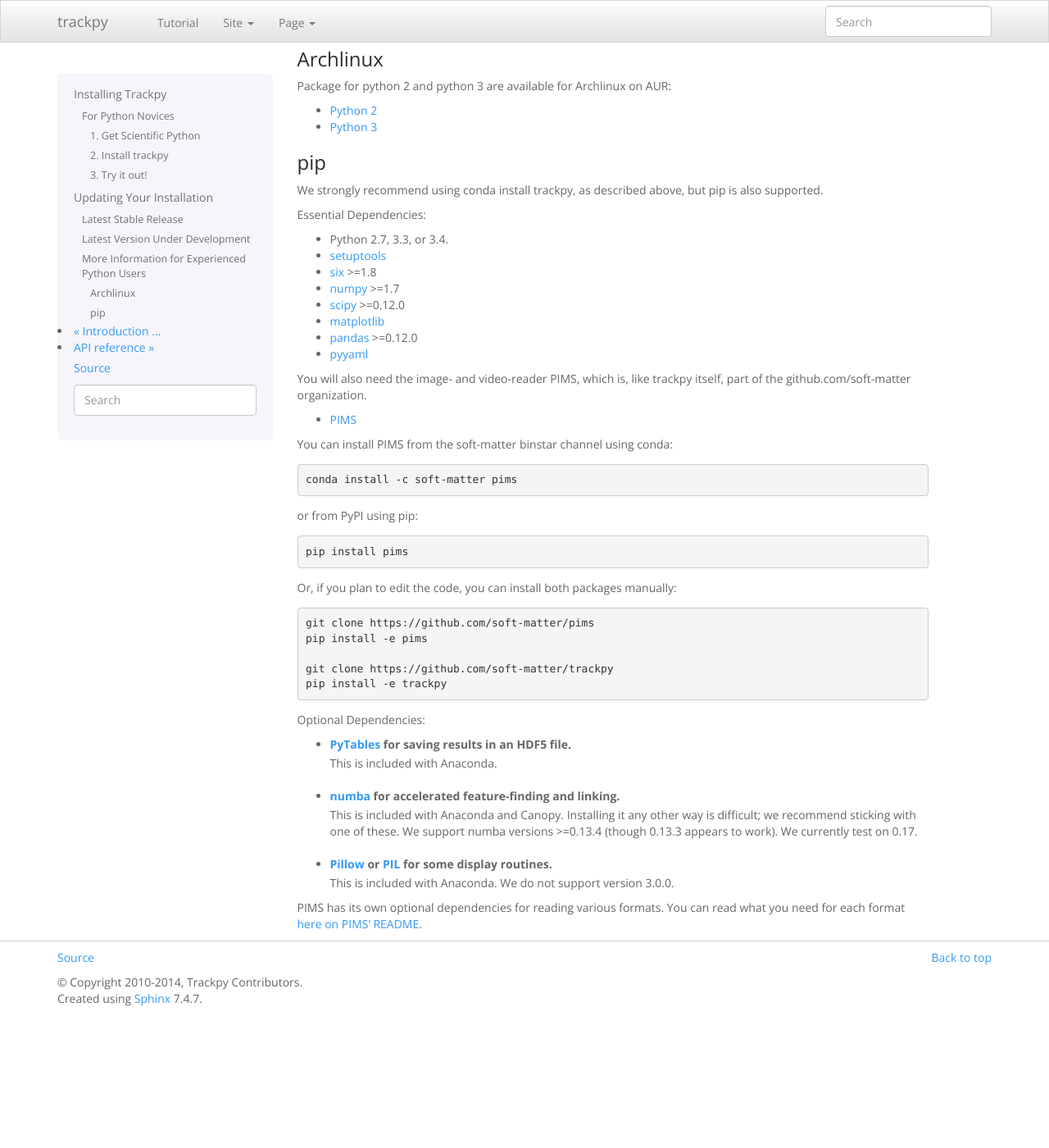
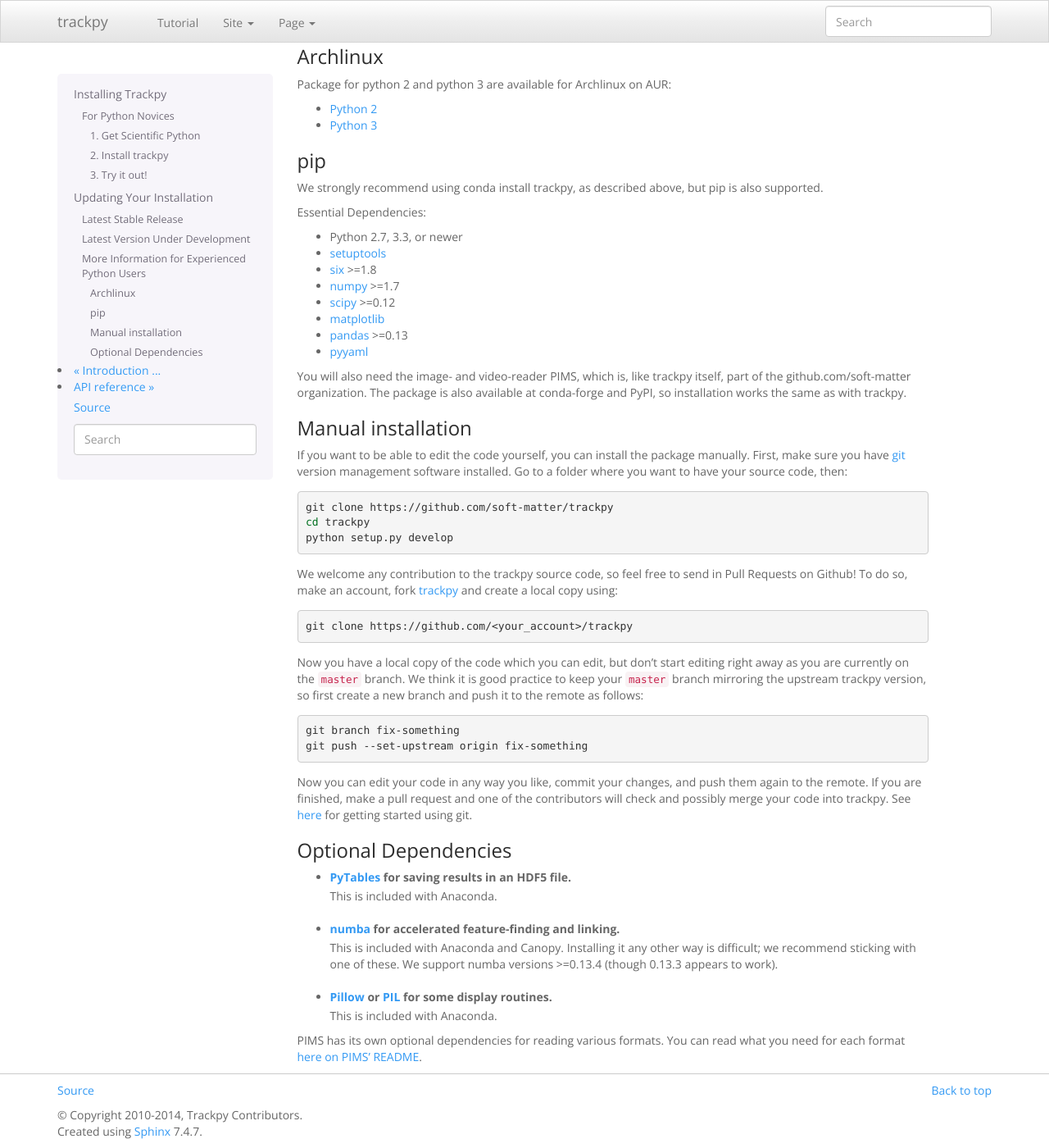
Before and after one commit to soft-matter/trackpy, a Sphinx documentation site: the page built from doc/installation.rst, in a window 1280 px wide and 1400 px high, scrolled down 1260 px. Shown: the whole window at 82% size. Built offline with Sphinx 7.4.7, drawn with Linux system fonts in a browser that asks for light colours; pages that are not in the unit, such as notebooks, are missing from menus; the version number could not be read and is left out; before the commit the page ends 2498 px from its top, so only the background shows below that; some of the changed text lies outside the part shown.

Commit message:
DOC Update installation instructions

```diff
--- a/doc/installation.rst
+++ b/doc/installation.rst
@@ -25,14 +25,9 @@
 .. code-block:: bash
 
    conda update conda
-   conda install -c soft-matter trackpy
+   conda install -c conda-forge trackpy
 
-The above installs trackpy and all its requirements. Our tutorials also use
-the IPython notebook. To install that as well, type
-
-.. code-block:: bash
-
-    conda install ipython-notebook
+The above installs trackpy and all its requirements.
 
 3. Try it out!
 """"""""""""""
@@ -41,7 +36,9 @@
 
 .. code-block:: bash
 
-    ipython notebook
+    jupyter notebook
+
+.. note::  For older Python versions, use ``ipython notebook``
 
 This will automatically open a browser tab, ready to interpret Python code.
 To get started, check out the links to tutorials at the top of this document.
@@ -61,7 +58,7 @@
 
 .. code-block:: bash
 
-    conda update -c soft-matter trackpy
+    conda update -c conda-forge trackpy
 
 Latest Version Under Development
 ^^^^^^^^^^^^^^^^^^^^^^^^^^^^^^^^
@@ -71,12 +68,12 @@
 latest features it should be safe to rely on the master branch.
 (The primary contributors do.)
 
-You can easily install a recent build from the
-soft-matter development channel on conda
+You can easily install a recent build by downloading the source from
+`Github <https://github.com/soft-matter/trackpy>`_:
 
 .. code-block:: bash
 
-    conda install -c soft-matter -c soft-matter/channel/dev trackpy
+    pip install https://github.com/soft-matter/trackpy/archive/master.zip
 
 If you plan to edit the code yourself, you should use git and pip as
 explained below.
@@ -100,53 +97,72 @@
 
 Essential Dependencies:
 
-* Python 2.7, 3.3, or 3.4.
+* Python 2.7, 3.3, or newer
 * `setuptools <http://pythonhosted.org/setuptools/>`__
 * `six <http://pythonhosted.org/six/>`__ >=1.8
 * `numpy <http://www.scipy.org/>`__ >=1.7
-* `scipy <http://www.scipy.org/>`__ >=0.12.0
+* `scipy <http://www.scipy.org/>`__ >=0.12
 * `matplotlib <http://matplotlib.org/>`__
-* `pandas <http://pandas.pydata.org/pandas-docs/stable/overview.html>`__ >=0.12.0
+* `pandas <http://pandas.pydata.org/pandas-docs/stable/overview.html>`__ >=0.13
 * `pyyaml <http://pyyaml.org/>`__
 
 You will also need the image- and video-reader PIMS, which is, like trackpy
-itself, part of the github.com/soft-matter organization.
+itself, part of the github.com/soft-matter organization. The package is also
+available at conda-forge and PyPI, so installation works the same as
+with trackpy.
 
-* `PIMS <https://github.com/soft-matter/pims>`__
+Manual installation
+"""""""""""""""""""
 
-You can install PIMS from the soft-matter binstar channel using conda:
+If you want to be able to edit the code yourself, you can install the package
+manually. First, make sure you have `git <https://git-scm.com/>`__ version
+management software installed. Go to a folder where you want to have your
+source code, then:
 
 .. code-block:: bash
 
-   conda install -c soft-matter pims
+   git clone https://github.com/soft-matter/trackpy
+   cd trackpy
+   python setup.py develop
 
-or from PyPI using pip:
+We welcome any contribution to the trackpy source code, so feel free to send
+in Pull Requests on Github! To do so, make an account, fork
+`trackpy <https://github.com/soft-matter/trackpy>`__ and create a local copy
+using:
 
 .. code-block:: bash
 
-   pip install pims
+   git clone https://github.com/<your_account>/trackpy
 
-Or, if you plan to edit the code, you can install both packages manually:
+Now you have a local copy of the code which you can edit, but don't start
+editing right away as you are currently on the ``master`` branch. We think it
+is good practice to keep your ``master`` branch mirroring the upstream
+trackpy version, so first create a new branch and push it to the remote as
+follows:
 
 .. code-block:: bash
 
-   git clone https://github.com/soft-matter/pims
-   pip install -e pims
+   git branch fix-something
+   git push --set-upstream origin fix-something
 
-   git clone https://github.com/soft-matter/trackpy
-   pip install -e trackpy
+Now you can edit your code in any way you like, commit your changes, and push
+them again to the remote. If you are finished, make a pull request and one of the
+contributors will check and possibly merge your code into trackpy.
+See `here <https://git-scm.com/book/en/v1/Getting-Started>`__ for getting
+started using git.
 
-Optional Dependencies:
+Optional Dependencies
+"""""""""""""""""""""
 
 * `PyTables <http://www.pytables.org/moin>`__ for saving results in an HDF5 file.
       This is included with Anaconda.
 * `numba <http://numba.pydata.org/>`__ for accelerated feature-finding and linking.
       This is included with Anaconda and Canopy. Installing it any other way is
       difficult; we recommend sticking with one of these. We support numba versions
-      >=0.13.4 (though 0.13.3 appears to work). We currently test on 0.17.
+      >=0.13.4 (though 0.13.3 appears to work).
 * `Pillow <https://pillow.readthedocs.org/>`__ or `PIL <http://www.pythonware.com/products/pil/>`__ for some display routines.
-      This is included with Anaconda. We do not support version 3.0.0.
+      This is included with Anaconda.
 
 PIMS has its own optional dependencies for reading various formats. You
 can read what you need for each format
-`here on PIMS' README <https://github.com/soft-matter/pims>`__.
+`here on PIMS' README <http://soft-matter.github.io/pims/stable>`__.
```
